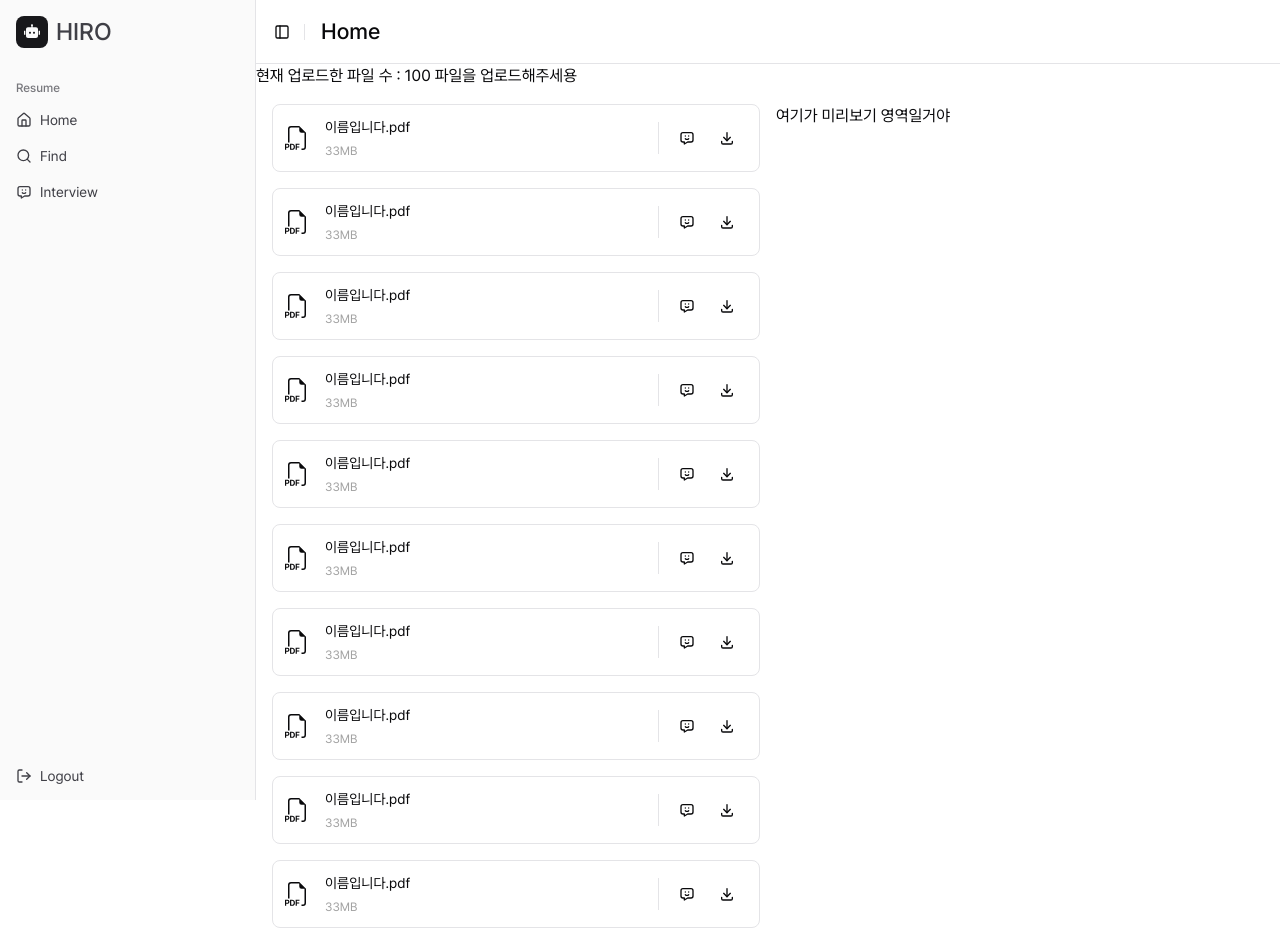
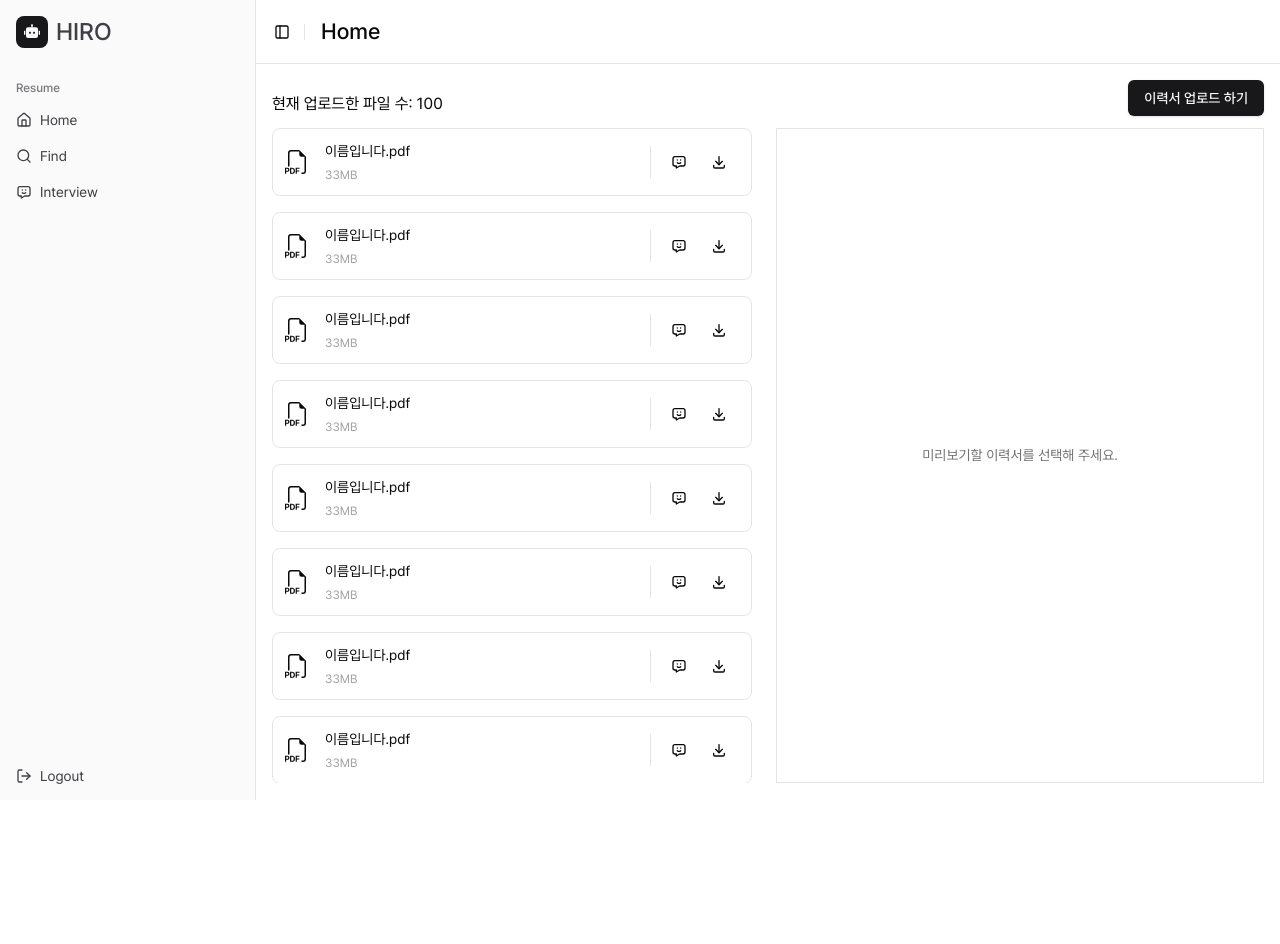
Before and after one commit to JANGSEYEONG/HIRO, a Next.js app: page / in a window 1280 px wide. After the commit the page ends 800 px from the top, so only its background shows below. Built offline with nearby package versions, Linux system fonts and the light colour scheme.

Commit message:
feat: 파일 업로드 테스트 완료

```diff
--- a/src/app/(main)/page.tsx
+++ b/src/app/(main)/page.tsx
@@ -1,6 +1,12 @@
+'use client';
+import MessageText from '@/components/common/MessageText';
 import ResumeCard from '@/components/resume/ResumeCard';
+import { Button } from '@/components/ui/button';
+import { ScrollArea } from '@/components/ui/scroll-area';
+import { useState } from 'react';
 
 export default function HomePage() {
+  const [pdfUrl] = useState<string | null>(null);
   const testResume = [
     { resumeId: 'resume1', fileName: '이름입니다.pdf', fileSize: '33MB' },
     { resumeId: 'resume2', fileName: '이름입니다.pdf', fileSize: '33MB' },
@@ -14,19 +20,30 @@ export default function HomePage() {
     { resumeId: 'resume10', fileName: '이름입니다.pdf', fileSize: '33MB' },
   ];
   return (
-    <div>
-      현재 업로드한 파일 수 : 100 파일을 업로드해주세용
-      <div className="grid grid-cols-2 gap-4 p-4">
-        <section>
-          {/* <ScrollArea className="bg-red-100"> */}
+    <div className="flex h-[calc(100vh-65px)] flex-col gap-y-3 p-4">
+      <div className="flex items-end justify-between">
+        <h2>현재 업로드한 파일 수: 100</h2>
+        <Button>이력서 업로드 하기</Button>
+      </div>
+      <div className="grid grid-cols-2 gap-4 overflow-hidden">
+        <ScrollArea className="h-full pr-2">
           <ul className="flex flex-col gap-y-4">
             {testResume.map((test) => (
               <ResumeCard key={test.resumeId} {...test} />
             ))}
           </ul>
-          {/* </ScrollArea> */}
+        </ScrollArea>
+        <section>
+          <div className="h-full border flex-center">
+            {pdfUrl ? (
+              <object data={pdfUrl} type="application/pdf" className="h-screen w-full">
+                <p>PDF를 표시할 수 없습니다.</p>
+              </object>
+            ) : (
+              <MessageText message="미리보기할 이력서를 선택해 주세요." />
+            )}
+          </div>
         </section>
-        <section>여기가 미리보기 영역일거야</section>
       </div>
     </div>
   );
--- a/src/components/common/MessageText.tsx
+++ b/src/components/common/MessageText.tsx
@@ -9,7 +9,7 @@ const MessageText = ({ message, className }: MessageTextProps) => {
   return (
     <p
       className={cn(
-        'body3-r whitespace-pre-wrap text-center text-neutral-500 flex-center',
+        'whitespace-pre-wrap text-center text-neutral-500 display5 flex-center',
         className,
       )}>
       {message}
```
Also changed, not shown: src/services/axios.ts (added, +24 -0 lines), src/services/fileService.ts (added, +40 -0 lines), src/types/service/fileServiceType.ts (added, +13 -0 lines).
